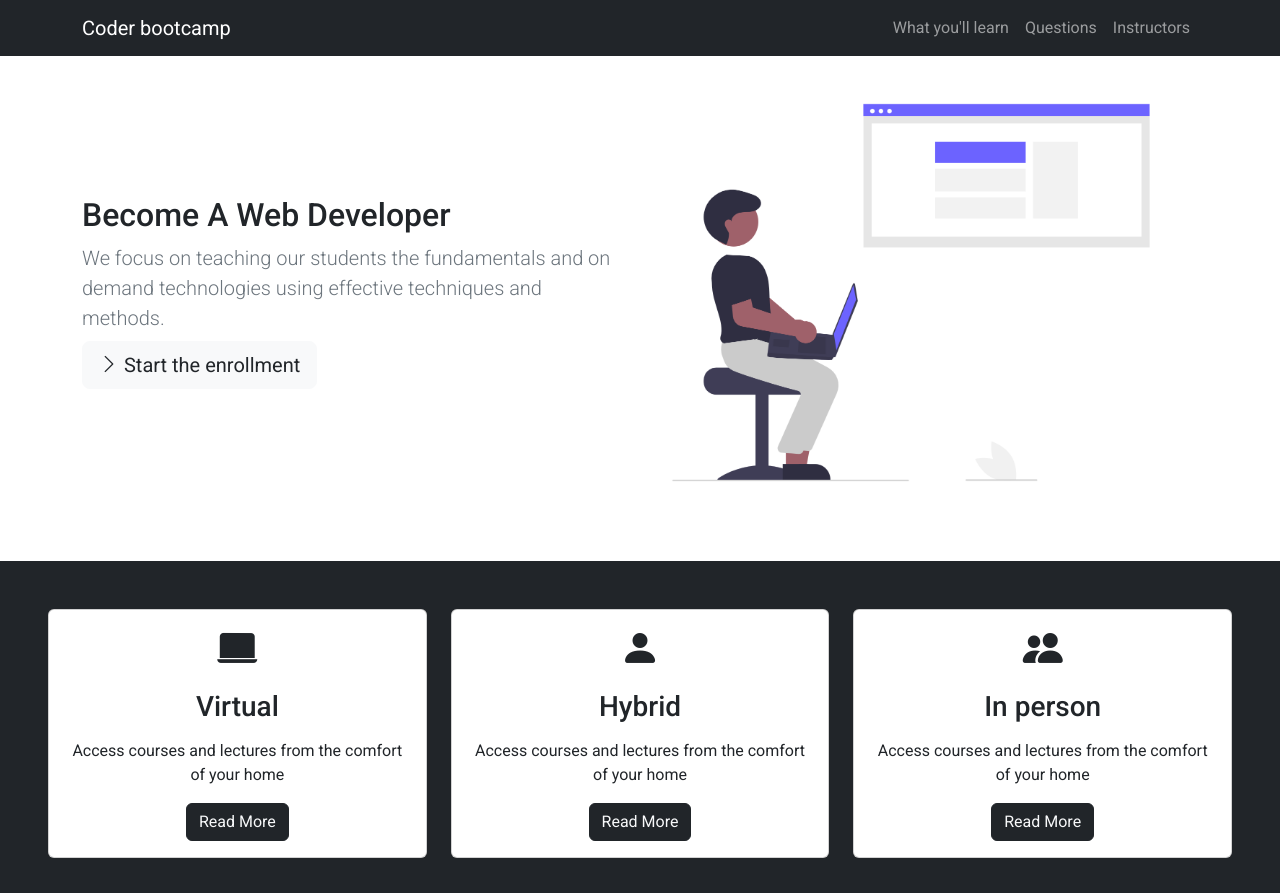
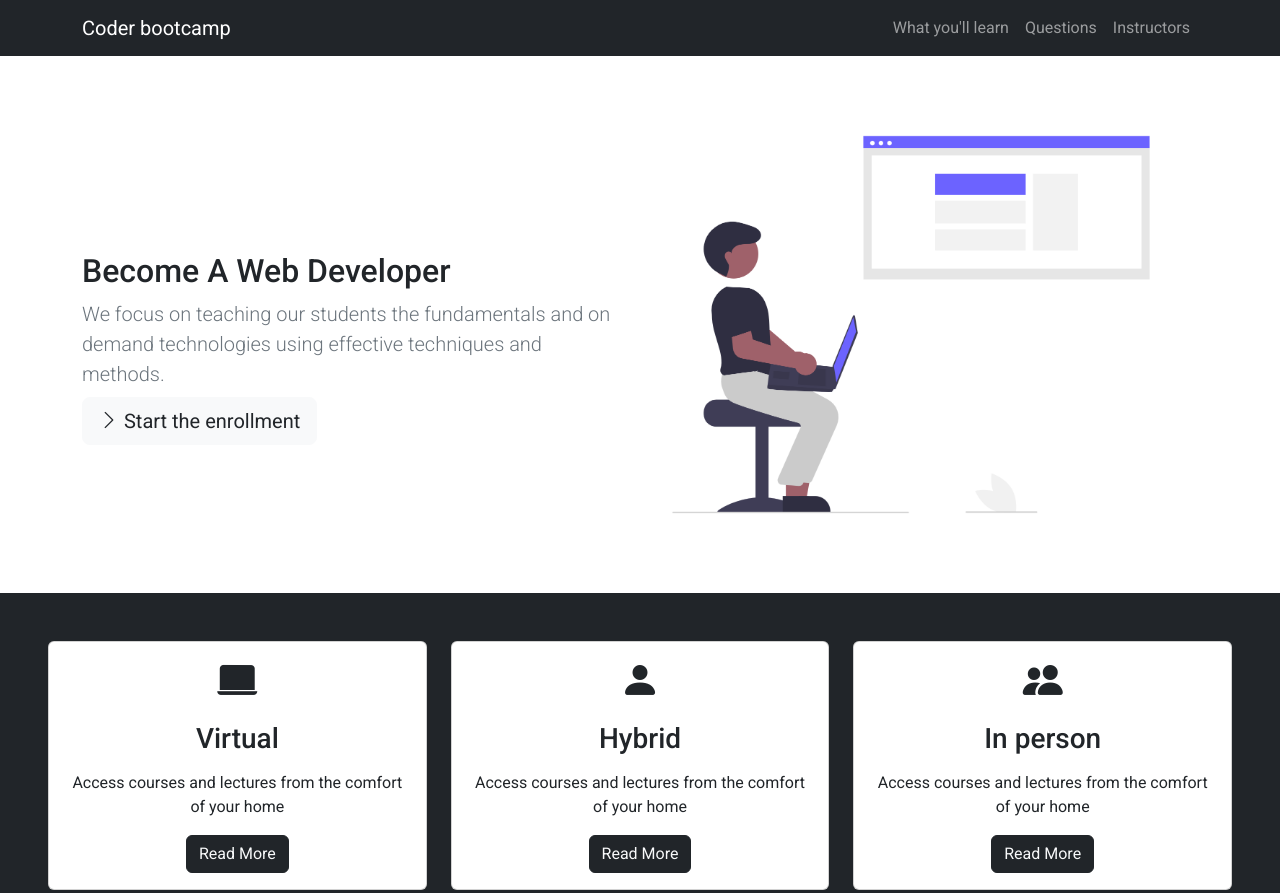
Before and after one commit to Madaki1234/Bootcamp-site, a plain HTML site: page index.html in a window 1280 px wide. Shown: the top 893 px of the page. Drawn offline with Linux system fonts and the light colour scheme.

Commit message:
modified index.html

```diff
--- a/index.html
+++ b/index.html
@@ -17,7 +17,7 @@
 
 <body>
     <!--navbar-->
-    <nav class="navbar navbar-expand-lg bg-dark  navbar-dark fixed-top" id="nav">
+    <nav class="navbar navbar-expand-lg position-relative bg-dark  navbar-dark fixed-top" id="nav">
         <div class="container">
             <a href="#" class="navbar-brand">Coder bootcamp</a>
             <button class="navbar-toggler" type="button" data-bs-toggle="collapse" data-bs-target="#nav-menu">
@@ -40,11 +40,11 @@
     </nav>
 
     <!--showcase-->
-    <section class="text-dark p-5 mt-4 text-center text-sm-start">
+    <section class="text-dark p-5 text-center text-sm-start">
         <div class="container">
             <div class="d-sm-flex align-items-center justify-content-between">
                 <div>
-                    <div class="h2">Become A Web Developer</div>
+                    <div class="h2 pt-md-5">Become A Web Developer</div>
                     <p class="lead my-2 text-secondary">
                         We focus on teaching our students the fundamentals and on demand
                         technologies using effective techniques and methods.
```
